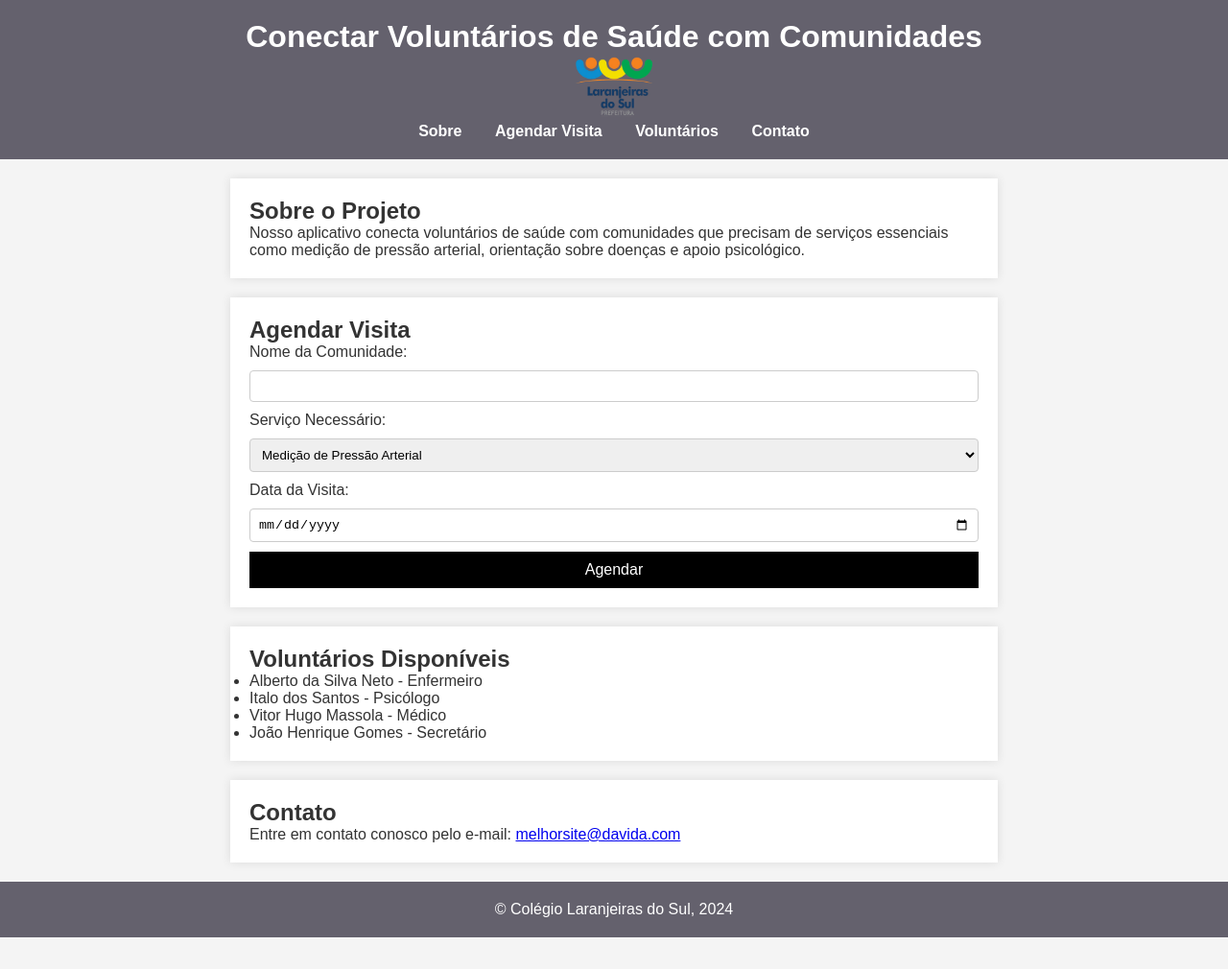
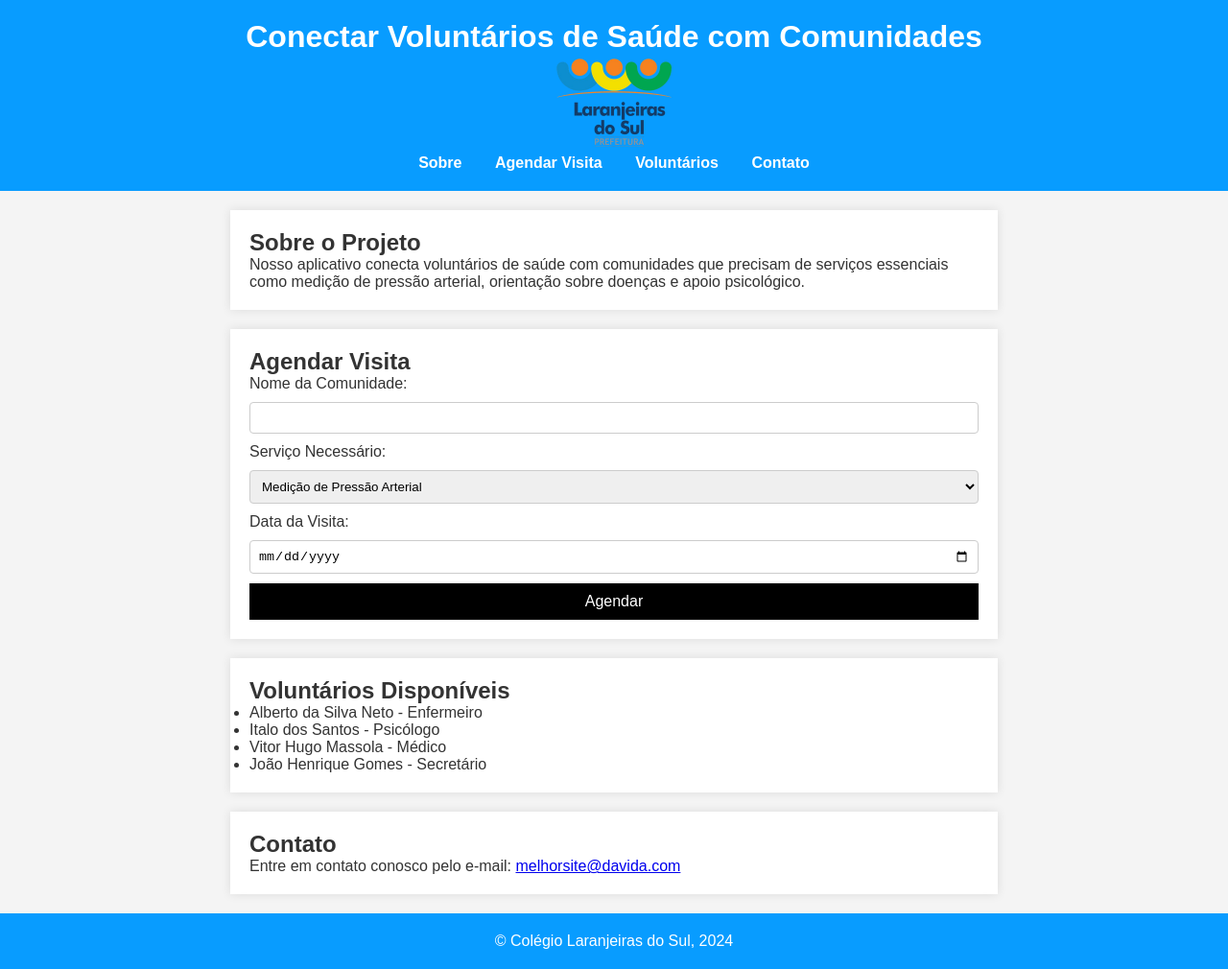
Before and after one commit to albertodasilvaneto/trabalho-de-biologia-saude, a plain HTML site: page trabalho de biologia/index.html in a window 1280 px wide. Shown: the whole page at 96% size. Before the commit the page ends 977 px from the top, so only its background shows below. Drawn offline with Linux system fonts and the light colour scheme.

Commit message:
Add files via upload

```diff
--- a/trabalho de biologia/style.css
+++ b/trabalho de biologia/style.css
@@ -11,7 +11,7 @@ body {
 }
 
 header {
-    background-color: #64616d;
+    background-color: #089cff;
     color: white;
     padding: 20px;
     text-align: center;
@@ -33,7 +33,7 @@ nav ul li a {
     font-weight: bold;
 }
 nav ul li a:hover{
-    color: #c50000;
+    color: #000000;
 }
 
 section {
@@ -69,16 +69,16 @@ button {
 }
 
 button:hover {
-    background-color: #64616d;
+    background-color: #089cff;
 }
 
 footer {
     text-align: center;
     padding: 20px;
-    background-color: #64616d;
+    background-color: #089cff;
     color: white;
     margin-top: 20px;
 }
 .imgs{
-    width: 100px;
+    width: 150px;
 }
```
Also changed, not shown: 1 other file.
